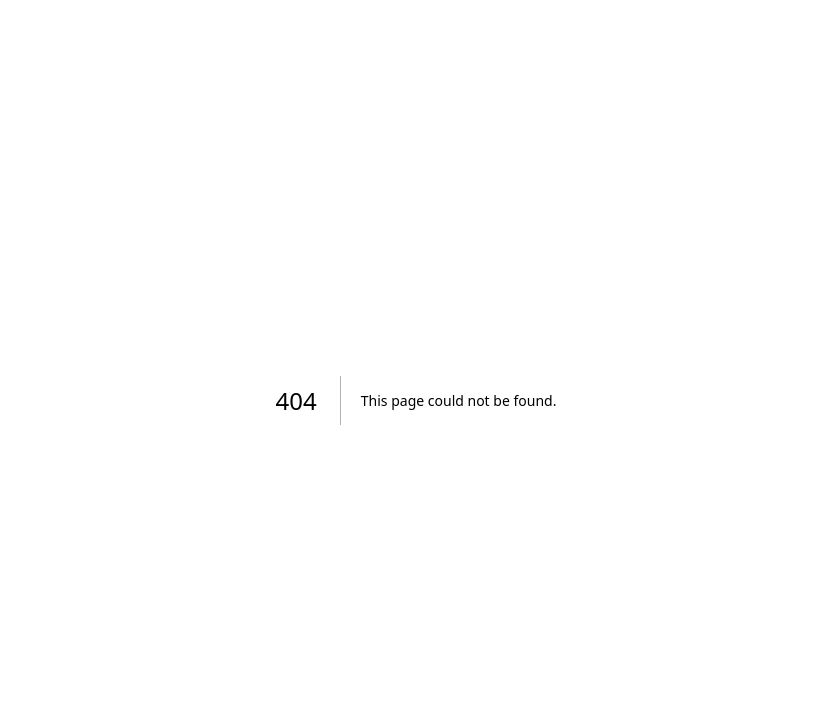
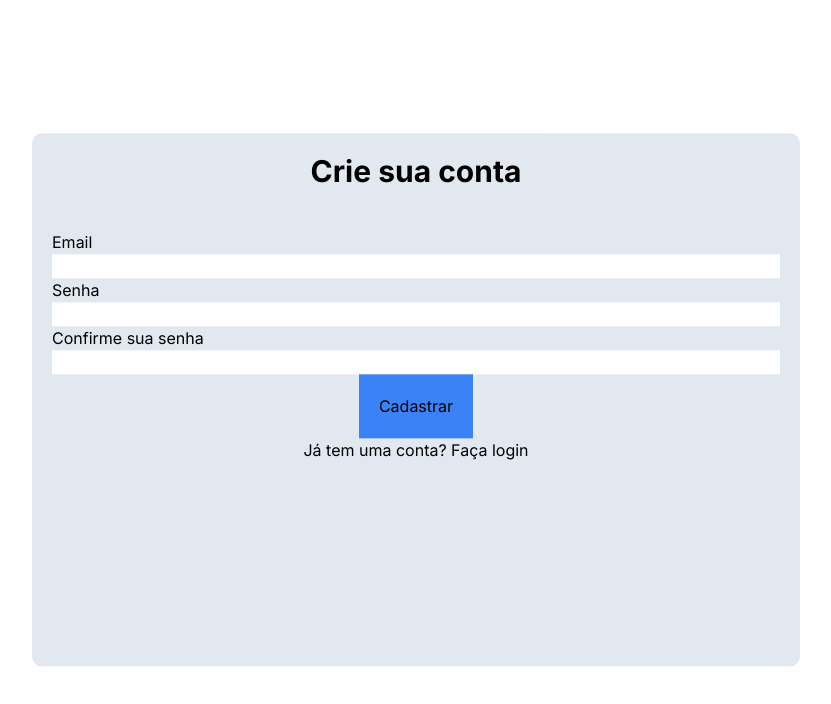
Before and after one commit to RodrLucas/autonomo-app, a Next.js app: page /auth/signup in a window 1280 px wide. Before the commit this address had no page. Shown: the top 704 px of the page, without its empty margins (224-1055 px from the left). Built offline with nearby package versions, Linux system fonts and the light colour scheme.

Commit message:
feat: tela de cadastro

```diff
--- /dev/null
+++ b/src/app/auth/signin/page.tsx
@@ -0,0 +1,9 @@
+
+
+export default function SignInPage() {
+    return (
+        <div>
+            <h1>Sign In Page</h1>
+        </div>
+    )
+}
--- /dev/null
+++ b/src/app/auth/signup/page.tsx
@@ -0,0 +1,53 @@
+'use client';
+import Link from "next/link";
+import { useForm } from "react-hook-form";
+
+
+export default function SignUpPage() {
+    const { register, handleSubmit, formState: { errors } } = useForm()
+
+    return (
+
+        <div
+            className="bg-slate-200 flex flex-col max-w-3xl p-5 w-full h-2/3"
+            style={{
+                position: "absolute",
+                top: "50%",
+                left: "50%",
+                transform: "translate(-50%, -50%)",
+                borderRadius: "10px",
+            }}
+
+        >
+            <h1 className="text-3xl font-bold text-center">Crie sua conta</h1>
+            <hr className="my-5" />
+
+            <form onSubmit={handleSubmit((data) => console.log(data))} >
+                <div className="flex flex-col">
+                    <label htmlFor="email">Email</label>
+                    <input type="email" id="email" {...register("email", { required: true })} />
+                    {errors.email && <span>Esse campo é obrigatório</span>}
+                </div>
+                <div className="flex flex-col">
+                    <label htmlFor="password">Senha</label>
+                    <input type="password" id="password" {...register("password", { required: true })} />
+                    {errors.password && <span>Esse campo é obrigatório</span>}
+                </div>
+                <div className="flex flex-col">
+                    <label htmlFor="confirmPassword">Confirme sua senha</label>
+                    <input type="password" id="confirmPassword" {...register("confirmPassword", { required: true })} />
+                    {errors.confirmPassword && <span>Esse campo é obrigatório</span>}
+                </div>
+                <div className="flex justify-center">
+                    <button type="submit" className="p-5 bg-blue-500">
+                        Cadastrar
+                    </button>
+                </div>
+                <p className="text-center">
+                    Já tem uma conta? <Link href="/auth/signin">Faça login</Link>
+                </p>
+            </form>
+        </div>
+
+    )
+}
```
Also changed, not shown: package.json (+5 -4 lines), 1 other file (tests, documents, lock files or other folders).
